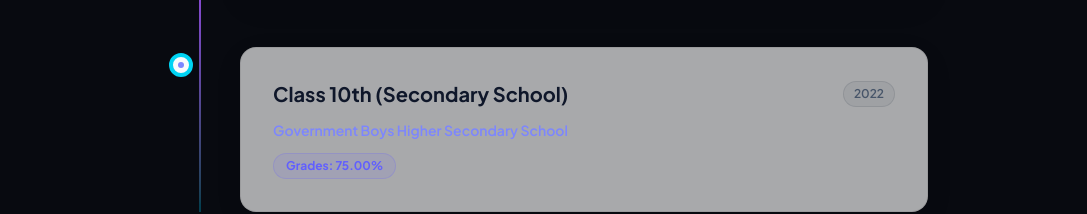
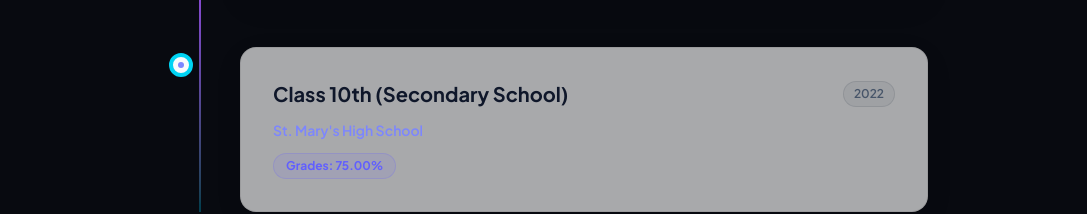
Before and after one commit to sajith48/portfolio, a React (Vite) app: page / in a window 1280 px wide. Shown: the part 3520-3734 px from the top of the page, without its empty margins (96-1183 px from the left). Built offline with nearby package versions, Linux system fonts and the light colour scheme.

Commit message:
Update school name for Class 10th education entry

```diff
--- a/src/data/education.js
+++ b/src/data/education.js
@@ -16,7 +16,7 @@ export const educationData = [
   {
     id: 3,
     degree: "Class 10th (Secondary School)",
-    school: "Government Boys Higher Secondary School",
+    school: "St. Mary's High School",
     years: "2022",
     score: "Grades: 75.00%"
   }
```
